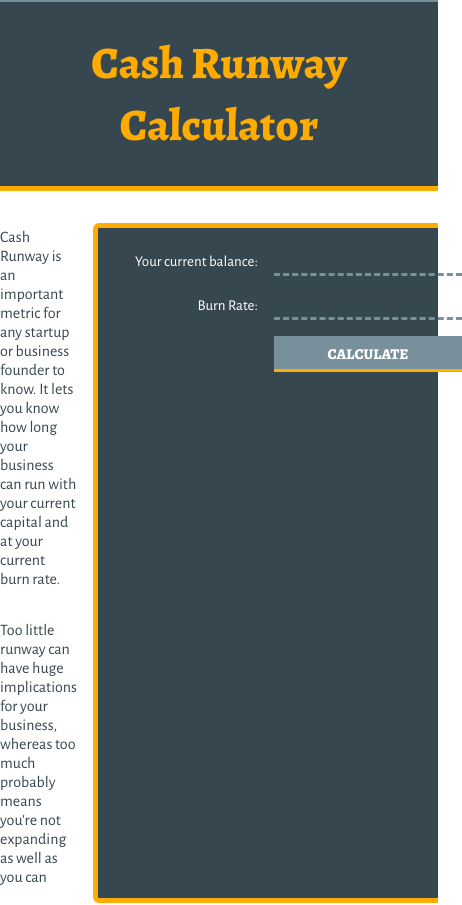
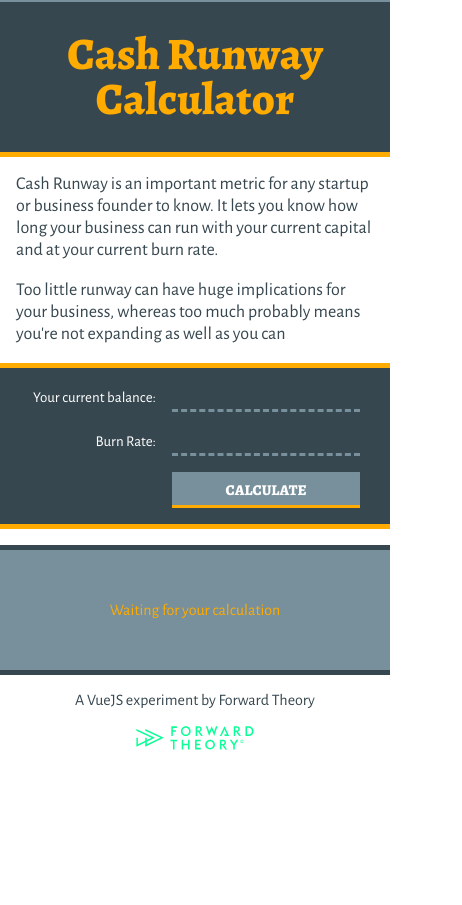
Before and after one commit to adamhughes86/cash-runway-calculator, a Vue app: page / in a window 390 px wide. Shown: the top 905 px of the page, 462 px wide, since content can reach past the window. After the commit the page ends 844 px from the top, so only its background shows below. Built offline with nearby package versions, Linux system fonts and the light colour scheme.

Commit message:
Add mobile support

```diff
--- a/src/App.vue
+++ b/src/App.vue
@@ -22,6 +22,8 @@ export default {
 </script>
 
 <style lang="scss">
+  @import "./theme/media-queries";
+
   html,
   body {
     margin: 0;
@@ -30,14 +32,17 @@ export default {
   #app {
     -webkit-font-smoothing: antialiased;
     -moz-osx-font-smoothing: grayscale;
-    display: grid;
-    grid-gap: 16px;
-    grid-template-columns: 1fr 1fr;
-    grid-template-rows: auto;
-    grid-template-areas: "header header"
+    display: block;
+
+    @include breakpoint(medium) {
+      display: grid;
+      grid-gap: 16px;
+      grid-template-columns: 1fr 1fr;
+      grid-template-areas: "header header"
                          "main calculator"
                          "results results"
                          "svg svg"
                          "footer footer";
+    }
   }
 </style>
--- a/src/components/Calculator.vue
+++ b/src/components/Calculator.vue
@@ -54,16 +54,22 @@ export default {
 
 <!-- Add "scoped" attribute to limit CSS to this component only -->
 <style scoped lang="scss">
-  @import "../theme/style";
+  @import "../theme/variables";
+  @import "../theme/media-queries";
 
   section {
     grid-area: calculator;
-    padding: 20px;
+    padding: 16px;
+    margin-bottom: 16px;
     background-color: $color-dark;
     border-color: $color-accent;
     border-style: solid;
-    border-width: 5px 0 5px 5px;
-    border-radius: 6px 0 0 6px;
+    border-width: 5px 0 5px 0;
+
+    @include breakpoint(medium) {
+      border-radius: 6px 0 0 6px;
+      border-width: 5px 0 5px 5px;
+    }
   }
 
   .inner {
@@ -106,6 +112,7 @@ export default {
     position: relative;
     grid-column-end: -1;
     padding: 8px;
+    margin-top: 16px;
     color: #fff;
     font-weight: 800;
     font-family: $font-heading;
@@ -116,6 +123,10 @@ export default {
     border: 0;
     cursor: pointer;
     transition: color 0.4s ease-out, top 0.4s ease-out;
+
+    @supports(display: grid) {
+      margin: 0;
+    }
 
     span {
       position: relative;
--- a/src/components/Footer.vue
+++ b/src/components/Footer.vue
@@ -20,7 +20,7 @@ export default {
 </script>
 
 <style lang="scss" scoped>
-  @import "../theme/style";
+  @import "../theme/variables";
 
   footer {
     grid-area: footer;
--- a/src/components/Heading.vue
+++ b/src/components/Heading.vue
@@ -11,7 +11,7 @@ export default {
 </script>
 
 <style lang="scss" scoped>
-  @import "../theme/style";
+  @import "../theme/variables";
 
   header {
     grid-area: header;
@@ -27,5 +27,6 @@ export default {
     font-family: $font-heading;
     font-size: 45px;
     font-weight: 800;
+    line-height: 1;
   }
 </style>
--- a/src/components/Intro.vue
+++ b/src/components/Intro.vue
@@ -12,22 +12,28 @@ export default {
 </script>
 
 <style lang="scss" scoped>
-  @import "../theme/style";
+  @import "../theme/variables";
+  @import "../theme/media-queries";
 
   section {
     grid-area: main;
   }
 
   p {
-    float: right;
-    max-width: 400px;
+    padding: 0 16px;
     color: $color-dark;
     font-family: $font-body;
-    font-size: 16px;
+    font-size: 18px;
 
     &:first-child {
       margin-top: 5px;
       padding-top: 0;
     }
+
+    @include breakpoint(medium) {
+      padding: 0;
+      float: right;
+      max-width: 400px;
+    }
   }
 </style>
--- a/src/components/Results.vue
+++ b/src/components/Results.vue
@@ -53,7 +53,8 @@ export default {
 </script>
 
 <style lang="scss" scoped>
-  @import "../theme/style";
+  @import "../theme/variables";
+  @import "../theme/media-queries";
 
   section {
     grid-area: results;
@@ -61,11 +62,16 @@ export default {
     flex-direction: column;
     justify-content: center;
     align-items: center;
+    margin-bottom: 16px;
     min-height: 120px;
     text-align: center;
     background-color: $color-light;
     border-top: 5px solid $color-dark;
     border-bottom: 5px solid $color-dark;
+
+    @include breakpoint(medium) {
+      margin-bottom: 0;
+    }
   }
 
   h2 {
--- a/src/components/Runway.vue
+++ b/src/components/Runway.vue
@@ -236,10 +236,16 @@ export default {
 </script>
 
 <style lang="scss" scoped>
+  @import "../theme/media-queries";
 
   svg {
-    grid-area: svg;
-    margin: 0 auto;
+    display: none;
+
+    @include breakpoint(medium) {
+      display: block;
+      grid-area: svg;
+      margin: 0 auto;
+    }
   }
 
 </style>
--- /dev/null
+++ b/src/theme/media-queries.scss
@@ -0,0 +1,22 @@
+// Media Queries should be device agnostic for future proofing
+
+$breakpoints: (
+  small: 400px,
+  medium: 700px,
+  large: 1200px
+);
+
+@mixin breakpoint($breakpoint) {
+  @if map-has-key($breakpoints, $breakpoint) {
+    @media (min-width: #{map-get($breakpoints, $breakpoint)}) {
+      @content;
+    }
+  } @else {
+    @warn 'Unfortunately, no value could be retrieved from `#{$breakpoint}`. '
+    + 'Please make sure it is defined in `$breakpoints` map.';
+  }
+}
+
+// Call media queries with
+// @include breakpoint(medium) {}
+// This can be called inline if only one or two lines need changing or as part of a larger block. Media queries should be inside the component sass file that it affects
```
Also changed, not shown: src/theme/variables.scss (renamed from src/theme/style.scss).
